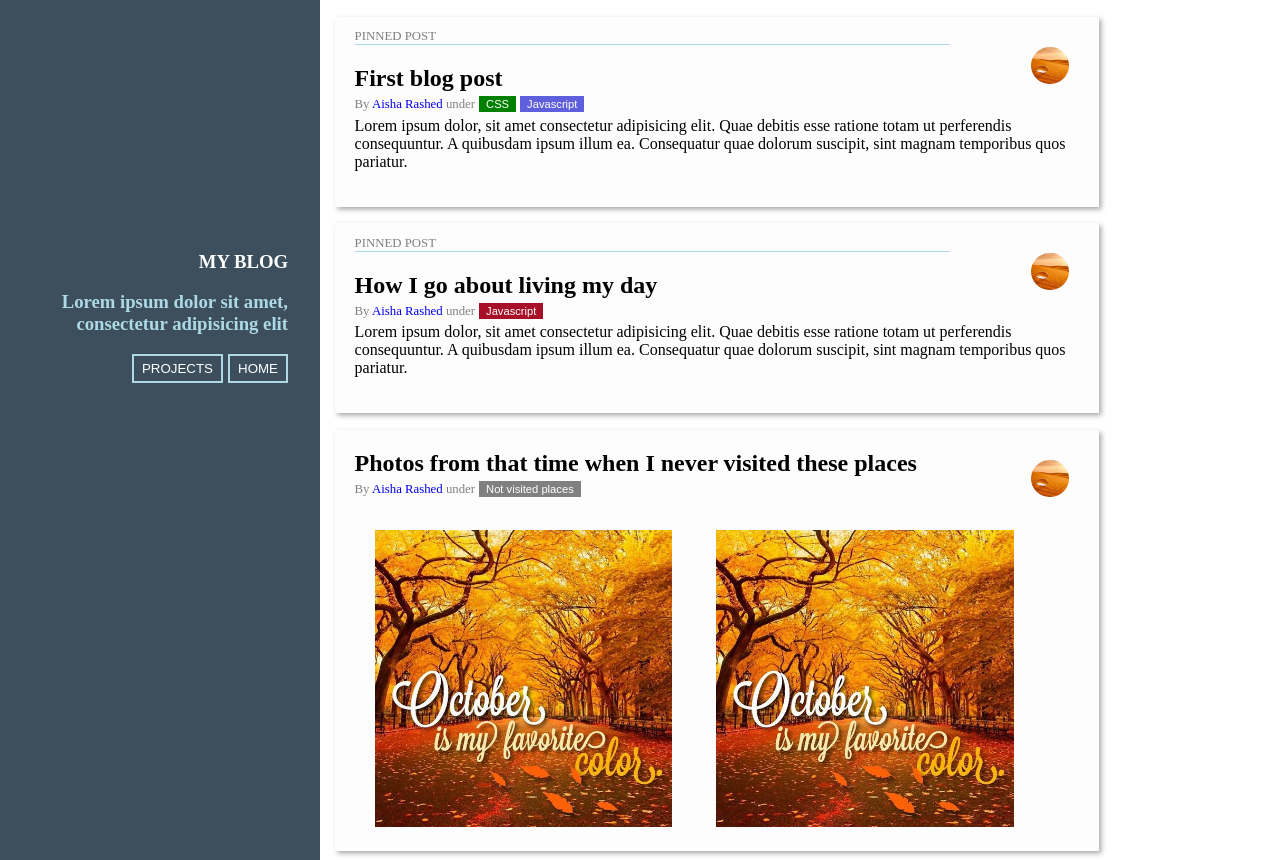
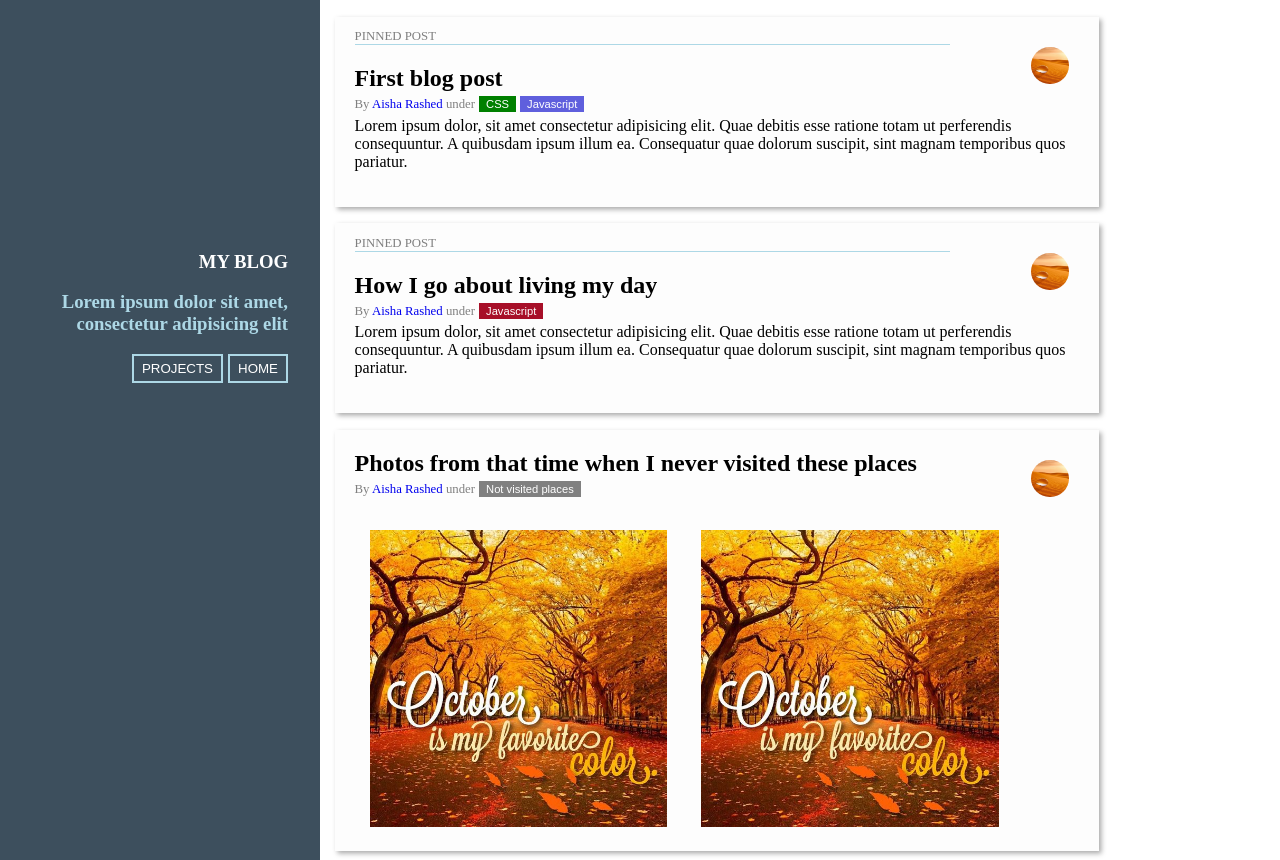
Before and after one commit to AISHA-PRO/github-pages, a plain HTML site: page index.html in a window 1280 px wide. Drawn offline with Linux system fonts and the light colour scheme.

Commit message:
img margin right

```diff
--- a/style.css
+++ b/style.css
@@ -115,5 +115,5 @@ body{
 .images img{
     width: 40%;
     height: 40%;
-    margin: 0px 20px ;
+    margin: 0px 15px ;
 }
```
